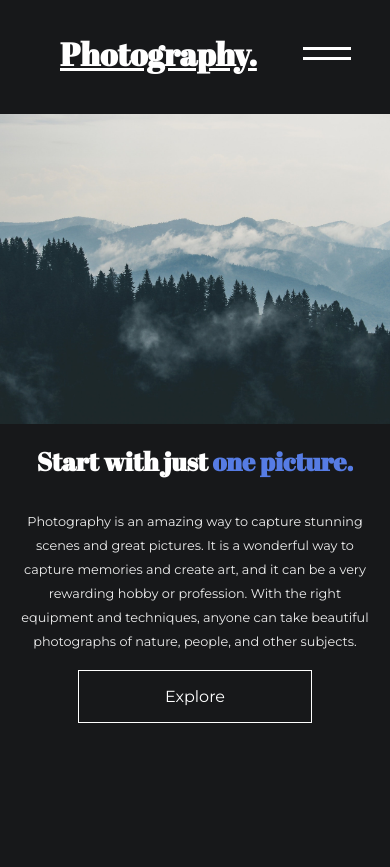
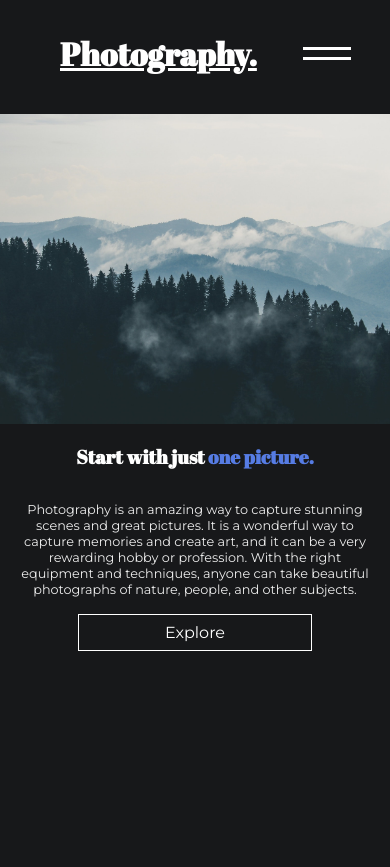
Before and after one commit to zone202/Photography., a plain HTML site: page index.html in a window 390 px wide. Shown: the top 867 px of the page. Drawn offline with nearby package versions, Linux system fonts and the light colour scheme; a script that the page names is missing.

Commit message:
eight commit

```diff
--- a/style.css
+++ b/style.css
@@ -431,3 +431,15 @@ body.hide {
     height: 1000vh;
   }
 }
+
+@media screen and (max-width: 400px) {
+  .hero-desc p {
+    line-height: 1rem;
+  }
+  .hero-desc h2 {
+    font-size: 1.2rem;
+  }
+  .explore {
+    padding: 0.5rem 1rem;
+  }
+}
```
